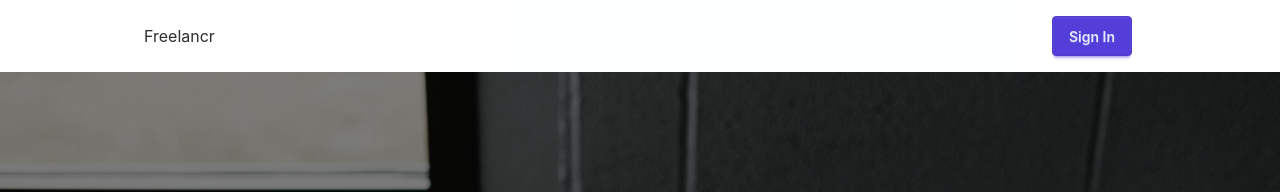
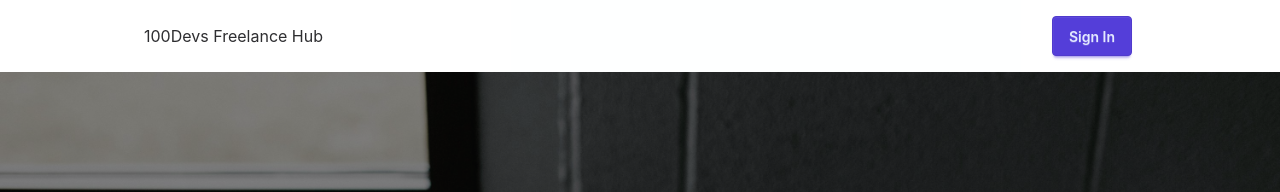
Before and after one commit to nathanccz/freelance-tracker-app, a React (Vite) app: page / in a window 1280 px wide. Shown: the top 192 px of the page. Built offline with nearby package versions, Linux system fonts and the light colour scheme.

Commit message:
Small changes.

```diff
--- a/index.html
+++ b/index.html
@@ -5,7 +5,7 @@
     <link rel="icon" type="image/svg+xml" href="/vite.svg" />
     <link href="/src/styles.css" rel="stylesheet">
     <meta name="viewport" content="width=device-width, initial-scale=1.0" />
-    <title>Vite + React</title>
+    <title>100Devs Freelance Hub</title>
   </head>
   <body>
     <div id="root"></div>
--- a/src/components/AppwriteContext.jsx
+++ b/src/components/AppwriteContext.jsx
@@ -20,7 +20,6 @@ export default function AppwriteContextProvider({ children }) {
                     import.meta.env.VITE_APPWRITE_DATABASE_ID,
                     import.meta.env.VITE_APPWRITE_COLLECTION_ID,
                 );
-                console.log(response)
                 setProjects(response.documents)
             }
             fetchProjects()
@@ -37,13 +36,11 @@ export default function AppwriteContextProvider({ children }) {
                 ID.unique(),
                 data
             )
-            console.log(response)
-        } catch (error) {
-            console.log(error)
-        } finally {
             setToastActive(true)
             await new Promise(resolve => setTimeout(resolve, 3000))
             setToastActive(false)
+        } catch (error) {
+            console.log(error)
         }
     }
 
--- a/src/components/Navbar.jsx
+++ b/src/components/Navbar.jsx
@@ -3,7 +3,7 @@ export default function Navbar() {
         <div className="navbar opacity-90 bg-base-100 px-3 md:px-10 lg:px-36 sticky top-0 z-50">
             <div className="flex-1">
                 {/* <a className="text-xl p-0 cursor-pointer"><img src="/logo.svg" alt="" className="w-1/2 h-1/2"/></a> */}
-                Freelancr
+                100Devs Freelance Hub
             </div>
             <div className="flex-none">
                 <ul className="menu menu-horizontal px-1">
```
